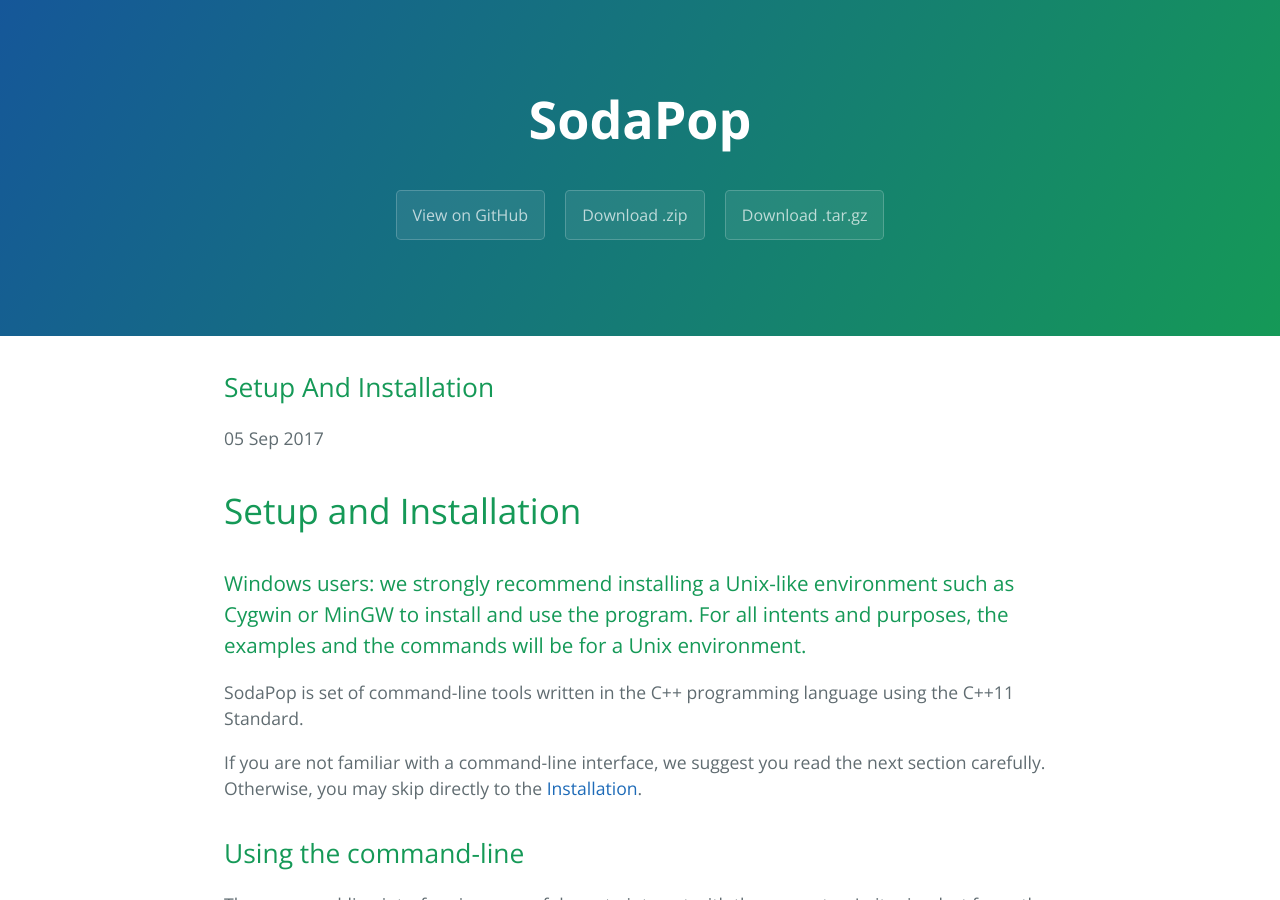
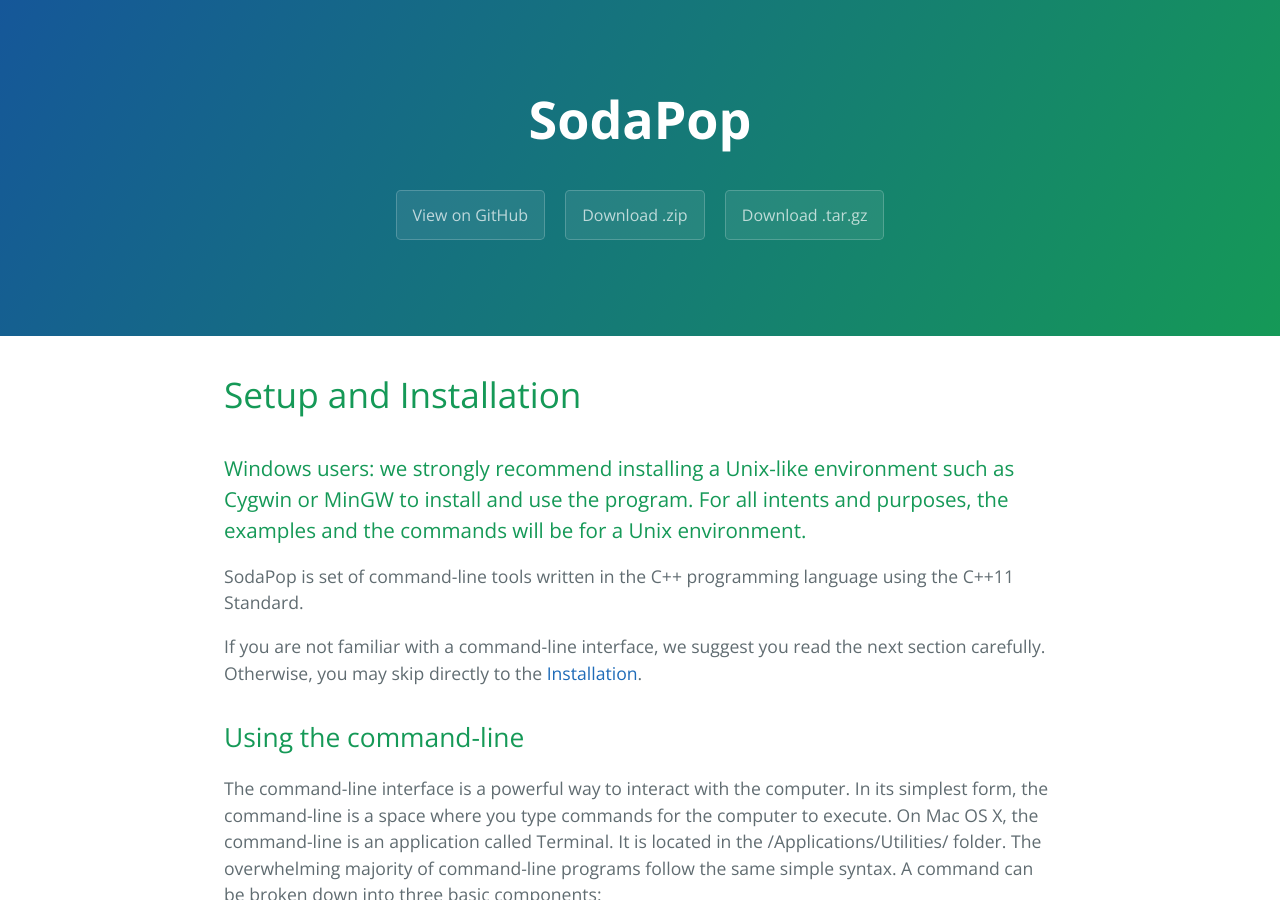
Before and after one commit to louisgt/SodaPop, a Jekyll site: the page built from _posts/2017-09-05-Setup-and-installation.md, in a window 1280 px wide and 900 px high. Built offline with Jekyll 4.4.1, drawn with Linux system fonts in a browser that asks for light colours; our own code applies the rules of GitHub Pages for plain Markdown files; part of the change alters nothing that is shown.

Commit message:
Update 2017-09-05-Setup-and-installation.md

```diff
--- a/_posts/2017-09-05-Setup-and-installation.md
+++ b/_posts/2017-09-05-Setup-and-installation.md
@@ -1,3 +1,8 @@
+---
+layout: default
+title: SodaPop test
+---
+
 # Setup and Installation
 
 ### Windows users: we strongly recommend installing a Unix-like environment such as Cygwin or MinGW to install and use the program. For all intents and purposes, the examples and the commands will be for a Unix environment.
```
